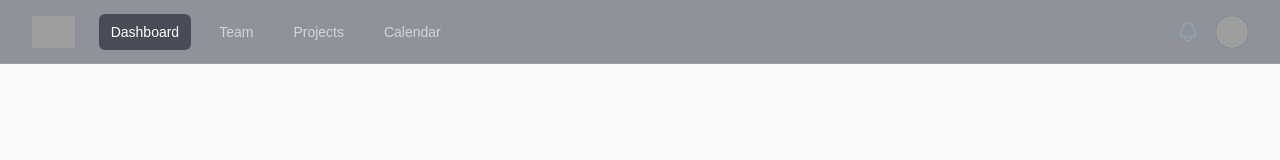
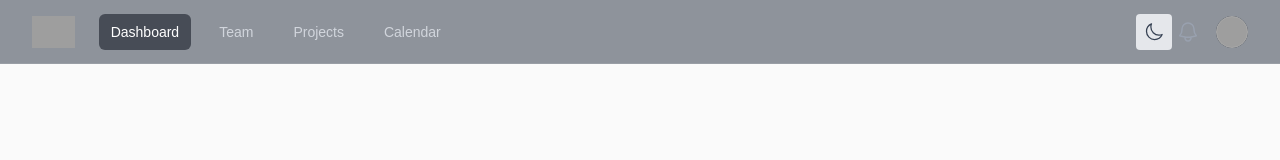
Before and after one commit to Juniorashraf02/clothingLab, a Next.js app: page / in a window 1280 px wide. Shown: the top 160 px of the page. Built offline with nearby package versions, Linux system fonts and the light colour scheme; grey boxes are pictures that could not be loaded.

Commit message:
dark mode feature adding but not working

```diff
--- a/app/layout.tsx
+++ b/app/layout.tsx
@@ -2,6 +2,7 @@ import type { Metadata } from "next";
 import { Geist, Geist_Mono } from "next/font/google";
 import "./globals.css";
 import Navbar from "@/components/Navbar";
+import { Providers } from "@/components/Providers";
 
 const geistSans = Geist({
   variable: "--font-geist-sans",
@@ -20,17 +21,20 @@ export const metadata: Metadata = {
 
 export default function RootLayout({
   children,
-}: Readonly<{
+}: {
   children: React.ReactNode;
-}>) {
+}) {
   return (
     <html
       lang="en"
       className={`${geistSans.variable} ${geistMono.variable} h-full antialiased`}
+      suppressHydrationWarning
     >
-      <body className="min-h-full flex flex-col">
-        <Navbar />
-        {children}
+      <body className="min-h-full flex flex-col bg-white dark:bg-gray-900 text-black dark:text-white transition-colors duration-300">
+        <Providers>
+          <Navbar />
+          {children}
+        </Providers>
       </body>
     </html>
   );
--- /dev/null
+++ b/components/DarkModeToggle.tsx
@@ -0,0 +1,26 @@
+"use client";
+import { useTheme } from "next-themes";
+import { useEffect, useState } from "react";
+import { SunIcon, MoonIcon } from "@heroicons/react/24/outline";
+
+export default function DarkModeToggle() {
+  const { theme, setTheme } = useTheme();
+  const [mounted, setMounted] = useState(false);
+
+  useEffect(() => setMounted(true), []);
+
+  if (!mounted) return <div className="h-5 w-5" />;
+
+  return (
+    <button
+      onClick={() => setTheme(theme === "dark" ? "light" : "dark")}
+      className="p-2 rounded bg-gray-200 dark:bg-gray-800 transition"
+    >
+      {theme === "dark" ? (
+        <SunIcon className="h-5 w-5 text-yellow-400" />
+      ) : (
+        <MoonIcon className="h-5 w-5 text-gray-700" />
+      )}
+    </button>
+  );
+}
--- a/components/Navbar.tsx
+++ b/components/Navbar.tsx
@@ -1,5 +1,6 @@
 import { Disclosure, DisclosureButton, DisclosurePanel, Menu, MenuButton, MenuItem, MenuItems } from '@headlessui/react'
 import { Bars3Icon, BellIcon, XMarkIcon } from '@heroicons/react/24/outline'
+import DarkModeToggle from './DarkModeToggle'
 
 
 const navigation = [
@@ -58,6 +59,7 @@ export default function Example() {
             </div>
           </div>
           <div className="absolute inset-y-0 right-0 flex items-center pr-2 sm:static sm:inset-auto sm:ml-6 sm:pr-0">
+            <DarkModeToggle />
             <button
               type="button"
               className="relative rounded-full p-1 text-gray-400 hover:text-white focus:outline-2 focus:outline-offset-2 focus:outline-indigo-500"
--- /dev/null
+++ b/components/Providers.tsx
@@ -0,0 +1,10 @@
+"use client";
+import { ThemeProvider } from "next-themes";
+
+export function Providers({ children }: { children: React.ReactNode }) {
+  return (
+    <ThemeProvider attribute="class" defaultTheme="system" enableSystem>
+      {children}
+    </ThemeProvider>
+  );
+}
--- a/package.json
+++ b/package.json
@@ -12,6 +12,7 @@
     "@headlessui/react": "^2.2.9",
     "@heroicons/react": "^2.2.0",
     "next": "16.2.2",
+    "next-themes": "^0.4.6",
     "react": "19.2.4",
     "react-dom": "19.2.4"
   },
--- /dev/null
+++ b/tailwind.config.mjs
@@ -0,0 +1,9 @@
+export default {
+  darkMode: "class",
+  content: [
+    "./app/**/*.{js,ts,jsx,tsx}",
+    "./components/**/*.{js,ts,jsx,tsx}",
+  ],
+  theme: { extend: {} },
+  plugins: [],
+};
```
Also changed, not shown: 1 other file (tests, documents, lock files or other folders).
